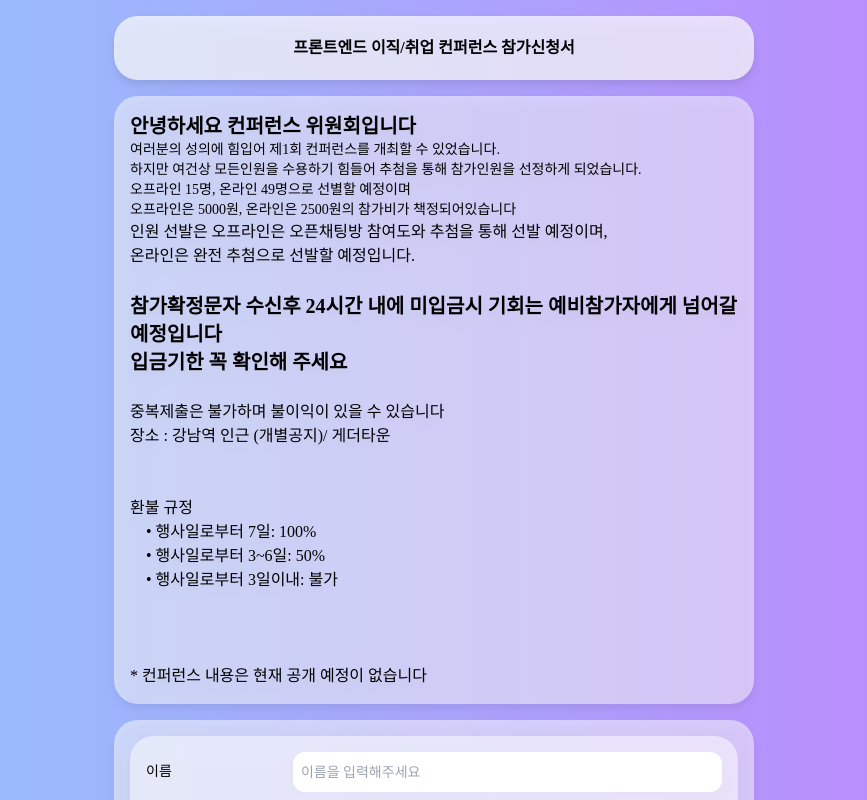
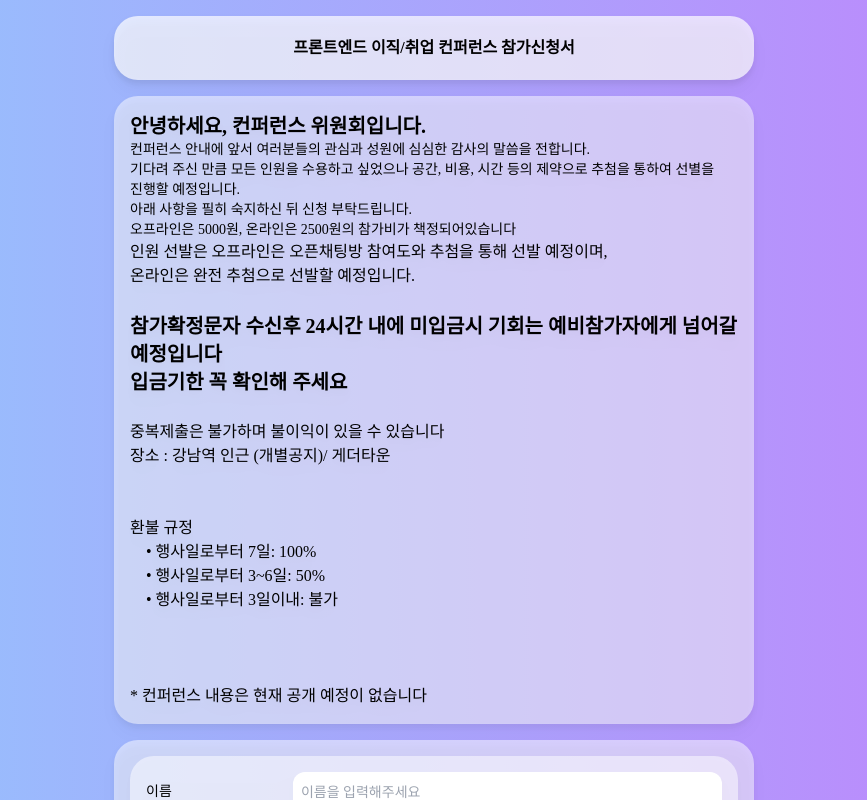
Before and after one commit to sh-oon/sulmoon_origin, a Vue app: page /main in a window 1280 px wide. Shown: the top 800 px of the page, without its empty margins (206-1073 px from the left). Built offline with nearby package versions, Linux system fonts and the light colour scheme; a web font is replaced by a local one.

Commit message:
공지 수정하다가 말았어요 죄송티비

```diff
--- a/src/layout/Notice.vue
+++ b/src/layout/Notice.vue
@@ -1,10 +1,10 @@
 <template>
   <div class="content xs:w-full drop-shadow-lg mt-4 flex flex-col">
     <div class="flex flex-col">
-      <h2 class="font-bold text-xl">안녕하세요 컨퍼런스 위원회입니다</h2>
-      <span class="text-sm flex">여러분의 성의에 힘입어 제1회 컨퍼런스를 개최할 수 있었습니다.</span>
-      <span class="text-sm flex">하지만 여건상 모든인원을 수용하기 힘들어 추첨을 통해 참가인원을 선정하게 되었습니다.</span>
-      <span class="text-sm flex">오프라인 15명, 온라인 49명으로 선별할 예정이며</span>
+      <h2 class="font-bold text-xl">안녕하세요, 컨퍼런스 위원회입니다.</h2>
+      <span class="text-sm flex">컨퍼런스 안내에 앞서 여러분들의 관심과 성원에 심심한 감사의 말씀을 전합니다.</span>
+      <span class="text-sm flex">기다려 주신 만큼 모든 인원을 수용하고 싶었으나 공간, 비용, 시간 등의 제약으로 추첨을 통하여 선별을 진행할 예정입니다. </span>
+      <span class="text-sm flex">아래 사항을 필히 숙지하신 뒤 신청 부탁드립니다.</span>
       <span class="text-sm flex">오프라인은 5000원, 온라인은 2500원의 참가비가 책정되어있습니다</span>
       <span>인원 선발은 오프라인은 오픈채팅방 참여도와 추첨을 통해 선발 예정이며,</span>
       <span>온라인은 완전 추첨으로 선발할 예정입니다.</span>
```
